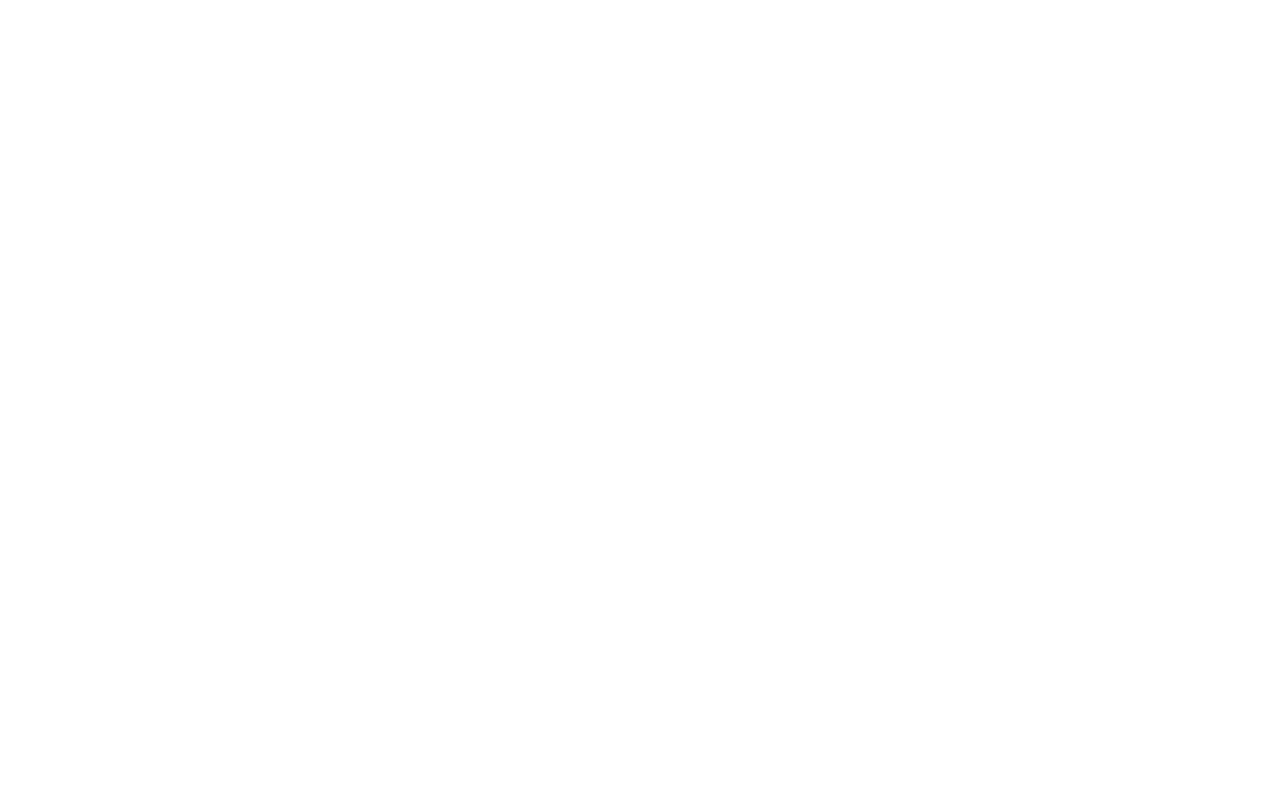
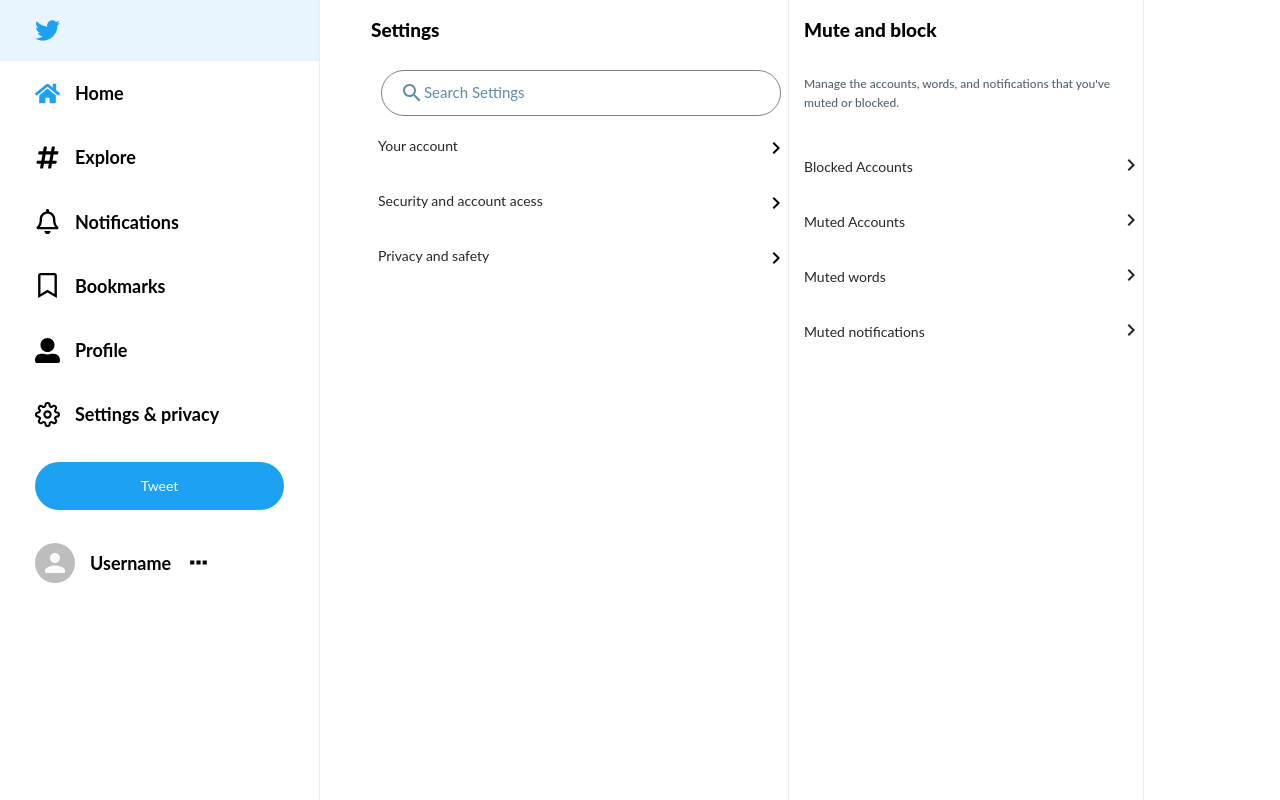
Before and after one commit to team6-cmpn/twitter_Frontend_teamm, a React (Create React App) app in the folder twitter_Frontend_teamm/twitter_Frontend_teamm/twitter1/: page /Settings/MuteandBlock in a window 1280 px wide. Before the commit this address had no page. Built offline with nearby package versions, Linux system fonts and the light colour scheme.

Commit message:
settings updated

```diff
--- a/twitter_Frontend_teamm/twitter_Frontend_teamm/twitter1/src/App.js
+++ b/twitter_Frontend_teamm/twitter_Frontend_teamm/twitter1/src/App.js
@@ -13,6 +13,7 @@
 import PrivacyAndSafety from './Components/Settings/PrivacyAndSafety';
 import YourAccount from './Components/Settings/YourAccount';
 import SecurityandAcess from './Components/Settings/SecurityAndAccess';
+import MuteandBlock from './Components/Settings/MuteandBlock';
 
 
 
@@ -33,9 +34,12 @@
           <Route path="/Notifications" element={<Notifications />} />
           <Route path="/Settings" element={<Settings />}>
             <Route path="security-and-acess" element={<SecurityandAcess />}/>
+            <Route path="your-account" element={<YourAccount />}/>
             <Route path="privacy-and-saftey" element={<PrivacyAndSafety />}/>
-            <Route path="your-account" element={<YourAccount />}/>
+            <Route path= "MuteandBlock" element ={<MuteandBlock/>}/>
+
           </Route>
+
 
 
         </Routes>
--- /dev/null
+++ b/twitter_Frontend_teamm/twitter_Frontend_teamm/twitter1/src/Components/Settings/MuteandBlock.js
@@ -0,0 +1,60 @@
+import React from "react";
+import "./settingsSubmenus.css"
+import { Link, useLocation,Outlet } from "react-router-dom";
+import { ChevronRight } from "@mui/icons-material";
+import SettingsContent from "./settingscontent";
+import SettingsContentInMenus from "./SettingsContentInMenus";
+
+const MuteandBlock = () => {
+    const [location] = React.useState(useLocation().pathname);
+    document.title = "Mute and block / Twitter";
+
+    return (
+      <div className="settingsSubMenu">
+            <div className="SubMenuTitle">
+            <span>Mute and block </span>
+            </div>
+            <div className="submenu_discription">
+                <h3>Manage the accounts, words, and notifications that you've muted or blocked.</h3>
+                <br/>
+                <Link to="your-account" style={{ textDecoration: "none", color:"inherit" }}>
+          <SettingsContentInMenus
+            text="Blocked Accounts"
+            Icon={ChevronRight}
+            active={location === "/MuteandBlock" && true}
+
+
+          />
+        </Link>
+        <Link to="your-account" style={{ textDecoration: "none", color:"inherit" }}>
+          <SettingsContentInMenus
+            text="Muted Accounts"
+            Icon={ChevronRight}
+            active={location === "/MuteandBlock" && true}
+
+
+          />
+        </Link> <Link to="your-account" style={{ textDecoration: "none", color:"inherit" }}>
+          <SettingsContentInMenus
+            text="Muted words"
+            Icon={ChevronRight}
+            active={location === "/MuteandBlock" && true}
+
+
+          />
+        </Link> <Link to="your-account" style={{ textDecoration: "none", color:"inherit" }}>
+          <SettingsContentInMenus
+            text="Muted notifications"
+            Icon={ChevronRight}
+            active={location === "/MuteandBlock" && true}
+
+
+          />
+        </Link>
+            </div>
+      </div>
+
+    );
+  };
+
+  export default MuteandBlock;
--- a/twitter_Frontend_teamm/twitter_Frontend_teamm/twitter1/src/Components/Settings/PrivacyAndSafety.js
+++ b/twitter_Frontend_teamm/twitter_Frontend_teamm/twitter1/src/Components/Settings/PrivacyAndSafety.js
@@ -1,11 +1,12 @@
 import React from "react";
 import "./settingsSubmenus.css"
-import { Link, useLocation } from "react-router-dom";
+import { Link, useLocation,Outlet,NavLink } from "react-router-dom";
 import SubsettingsContent from "./SubsettingsContent";
 import { ChevronRight } from "@mui/icons-material";
 import VolumeOffOutlinedIcon from '@mui/icons-material/VolumeOffOutlined';
 const PrivacyAndSafety = () => {
     const [location] = React.useState(useLocation().pathname);
+    document.title = "Privacy and Safety / Twitter";
 
     return (
       <div className="settingsSubMenu">
@@ -15,19 +16,23 @@
             <div className="submenu_discription">
                 <h3>Manage what information you see and share on Twitter Your Twitter activity.</h3>
                 <br/>
-                <Link to="/Settings" style={{ textDecoration: "none", color:"inherit" }}>
+                {/* <Link to="MuteandBlock" style={{ textDecoration: "none", color:"inherit" }}> */}
+
+          <NavLink to={"../MuteandBlock"}>
+
           <SubsettingsContent
             Icon2={VolumeOffOutlinedIcon}
             text="Mute and block"
             discrip="Manage the accounts, words, and notifications that you've muted or blocked."
             Icon={ChevronRight}
-            active={location === "/Settings" && true}
           />
-        </Link>
+          </NavLink>
             </div>
+            <Outlet/>
 
       </div>
     );
+
   };
 
   export default PrivacyAndSafety;
--- a/twitter_Frontend_teamm/twitter_Frontend_teamm/twitter1/src/Components/Settings/SecurityAndAccess.js
+++ b/twitter_Frontend_teamm/twitter_Frontend_teamm/twitter1/src/Components/Settings/SecurityAndAccess.js
@@ -8,6 +8,8 @@
 
 const SecurityandAcess = () => {
     const [location] = React.useState(useLocation().pathname);
+    document.title = "Secuirty and access / Twitter";
+
 
     return (
       <div className="settingsSubMenu">
--- a/twitter_Frontend_teamm/twitter_Frontend_teamm/twitter1/src/Components/Settings/Settings.js
+++ b/twitter_Frontend_teamm/twitter_Frontend_teamm/twitter1/src/Components/Settings/Settings.js
@@ -7,11 +7,10 @@
 import SettingsContent from "./settingscontent";
 import ChevronRightIcon from '@material-ui/icons/ChevronRight';
 import YourAccount from "./YourAccount";
-import SecurityandAcess from "./SecurityAndAccess"
-import PrivacyAndSafety from "./PrivacyAndSafety";
-import Sidebar from "../Sidebar/Sidebar";
+import MuteandBlock from "./MuteandBlock";
+
 function Settings(){
-  document.title = "Settings / Twitter";
+  document.title = "Your Account / Twitter";
   const [location] = React.useState(useLocation().pathname);
   let path = useLocation().pathname;
 
@@ -48,7 +47,7 @@
 
             </div>
             {path === "/Settings" ? (
-        <YourAccount />
+        <MuteandBlock />
       ) : (
         <Outlet />
       )}
--- /dev/null
+++ b/twitter_Frontend_teamm/twitter_Frontend_teamm/twitter1/src/Components/Settings/SettingsContentInMenus.js
@@ -0,0 +1,14 @@
+import React from "react";
+import "./settingsSubmenus.css";
+
+function SettingsContentInMenus({ Icon ,text, active }) {
+  return (
+    <div className={`SettingsContentInMenus ${active && "SettingsContentActive"}`}>
+      <span>{text}</span>
+      <Icon className="leftArrowIcons2" active={active && true} />
+
+    </div>
+  );
+}
+
+export default SettingsContentInMenus;
--- a/twitter_Frontend_teamm/twitter_Frontend_teamm/twitter1/src/Components/Settings/settingsSubmenus.css
+++ b/twitter_Frontend_teamm/twitter_Frontend_teamm/twitter1/src/Components/Settings/settingsSubmenus.css
@@ -98,3 +98,32 @@
 
 
 }
+
+.SettingsContentInMenus{
+    display: flex;
+    cursor: pointer;
+    margin-top: -15px;
+    height: 50px;
+    background-color:white;
+    justify-content: space-between;
+    align-items: left;
+    margin-bottom: 20px;
+
+}
+.SettingsContentInMenus >span{
+
+    margin-top: 15px;
+    font-weight: normal;
+    font-size: 14px;
+    margin-left: 15px;
+}
+.leftArrowIcons2{
+
+    margin-top: 12px;
+}
+
+.SettingsContentInMenus:hover {
+
+    transition: color 100ms ease-out;
+    background-color:#F7F9F9;
+}
--- a/twitter_Frontend_teamm/twitter_Frontend_teamm/twitter1/src/Components/Settings/settingscontent.js
+++ b/twitter_Frontend_teamm/twitter_Frontend_teamm/twitter1/src/Components/Settings/settingscontent.js
@@ -3,7 +3,7 @@
 
 function SettingsContent({ Icon ,text, active }) {
   return (
-    <div className={`SettingsContent ${active && "SettingsContentActive"}`}>
+    <div className={`SettingsContent ${active && "SettingsContent--active"}`}>
       <span>{text}</span>
       <Icon className="leftArrIcons" active={active && true} />
 
```
Also changed, not shown: twitter_Frontend_teamm/twitter_Frontend_teamm/twitter1/package.json (+6 -1 lines), 2 other files (tests, documents, lock files or other folders).
